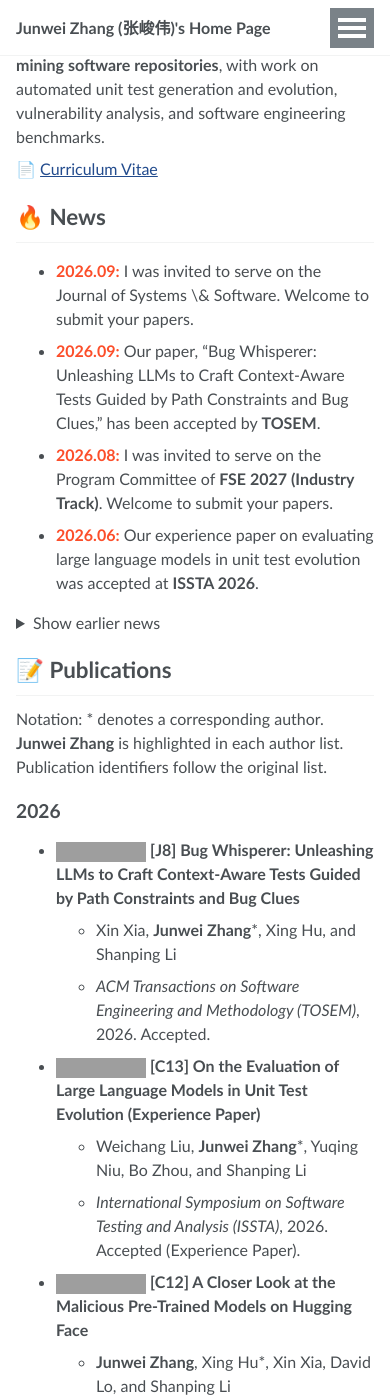
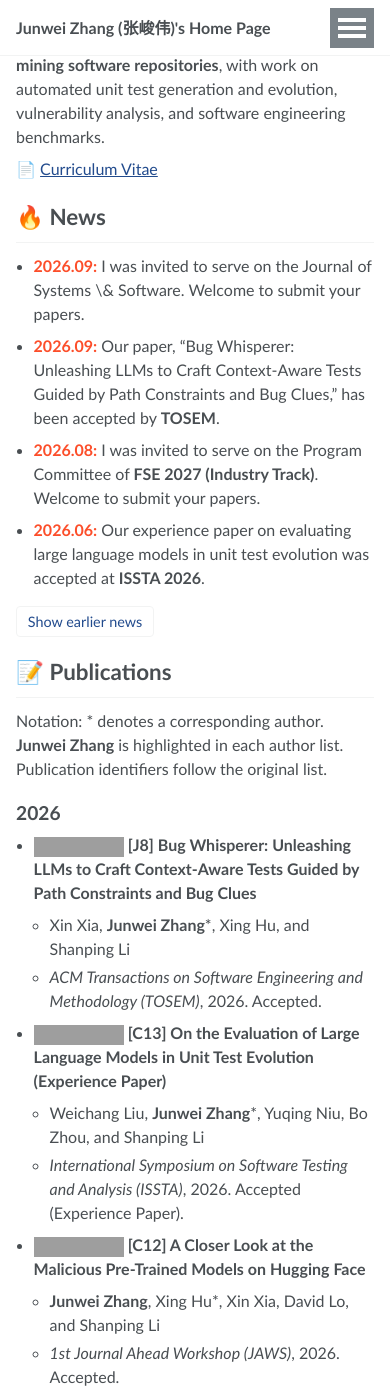
Before and after one commit to jw-zhang-zju/jw-zhang-zju.github.io, a Jekyll site: the page built from _pages/about.md, in a window 390 px wide and 1400 px high, scrolled down 619 px. Built offline with Jekyll 4.4.1, drawn with Linux system fonts in a browser that asks for light colours; grey boxes are pictures that could not be loaded.

Commit message:
Update main.scss

```diff
--- a/assets/css/main.scss
+++ b/assets/css/main.scss
@@ -41,3 +41,71 @@
     "vendor/font-awesome/brands",
     "vendor/magnific-popup/magnific-popup"
 ;
+
+/* List spacing */
+.page__content ul {
+  padding-inline-start: 2em;
+  margin-block-start: 0.5em;
+}
+
+/* Collapsible news */
+.news-more {
+  margin-top: 0.5em;
+}
+
+.news-more > summary {
+  cursor: pointer;
+  display: inline-block;
+  padding: 0.25em 0.75em;
+  font-size: 0.9em;
+  color: var(--global-link-color);
+  border: 1px solid var(--global-border-color);
+  border-radius: 4px;
+  user-select: none;
+  list-style: none;
+}
+
+.news-more > summary::-webkit-details-marker {
+  display: none;
+}
+
+.news-more > summary::marker {
+  content: "";
+}
+
+.news-more > summary:hover {
+  background: var(--global-border-color);
+}
+
+.news-more[open] > summary {
+  margin-bottom: 0.5em;
+}
+
+/* Publication badges */
+.page__content p img[src*="img.shields.io"],
+.page__content li img[src*="img.shields.io"] {
+  max-height: 1.4em;
+  width: auto;
+  vertical-align: middle;
+}
+
+/* Anchor positions below the fixed navigation */
+.page__content h1,
+.page__content .anchor {
+  scroll-margin-top: 90px;
+}
+
+/* Narrow screens */
+@media (max-width: 600px) {
+  .page__content ul {
+    padding-inline-start: 1.1em;
+  }
+
+  .page__content li ul {
+    padding-inline-start: 1em;
+  }
+
+  .page__content li li {
+    margin-bottom: 0.25em;
+  }
+}
```
